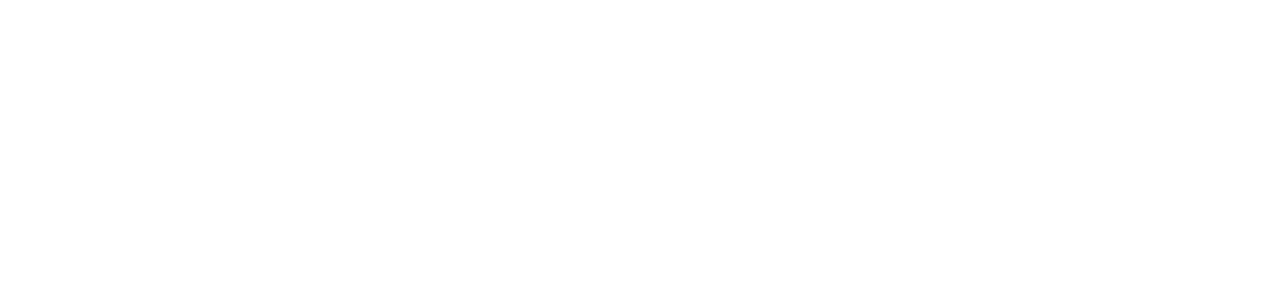
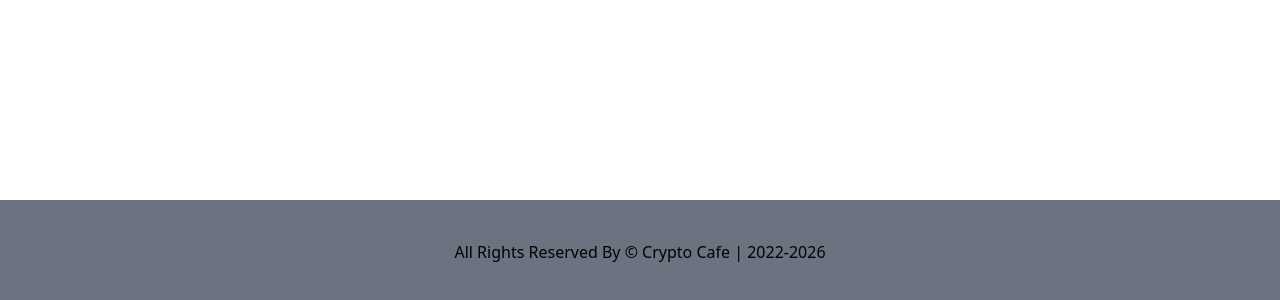
Before and after one commit to sayemhossain/crypto-cafe, a React (Create React App) app: page /coins in a window 1280 px wide. Shown: the part 692-992 px from the top of the page. Before the commit the page ends 800 px from the top, so only its background shows below. Built offline with nearby package versions, Linux system fonts and the light colour scheme.

Commit message:
footer section almost done

```diff
--- a/src/App.js
+++ b/src/App.js
@@ -5,6 +5,7 @@
 import Coins from "./components/Coins/Coins";
 import Contact from "./components/Contact/Contact";
 import About from "./components/About/About";
+import Footer from "./components/Footer/Footer";
 
 function App() {
   return (
@@ -16,6 +17,7 @@
         <Route path="/contact" element={<Contact></Contact>}></Route>
         <Route path="/about" element={<About></About>}></Route>
       </Routes>
+      <Footer></Footer>
     </div>
   );
 }
--- a/src/components/Coins/Coins.js
+++ b/src/components/Coins/Coins.js
@@ -2,7 +2,7 @@
 
 const Coins = () => {
   return (
-    <div>
+    <div className="h-[100vh]">
       <h1>this is me coins</h1>
     </div>
   );
--- /dev/null
+++ b/src/components/Footer/Footer.js
@@ -0,0 +1,13 @@
+import React from "react";
+
+const Footer = () => {
+  return (
+    <div>
+      <div className=" text-center p-10 bg-gray-500">
+        <p>All Rights Reserved By © Crypto Cafe | 2022-2026</p>
+      </div>
+    </div>
+  );
+};
+
+export default Footer;
```
